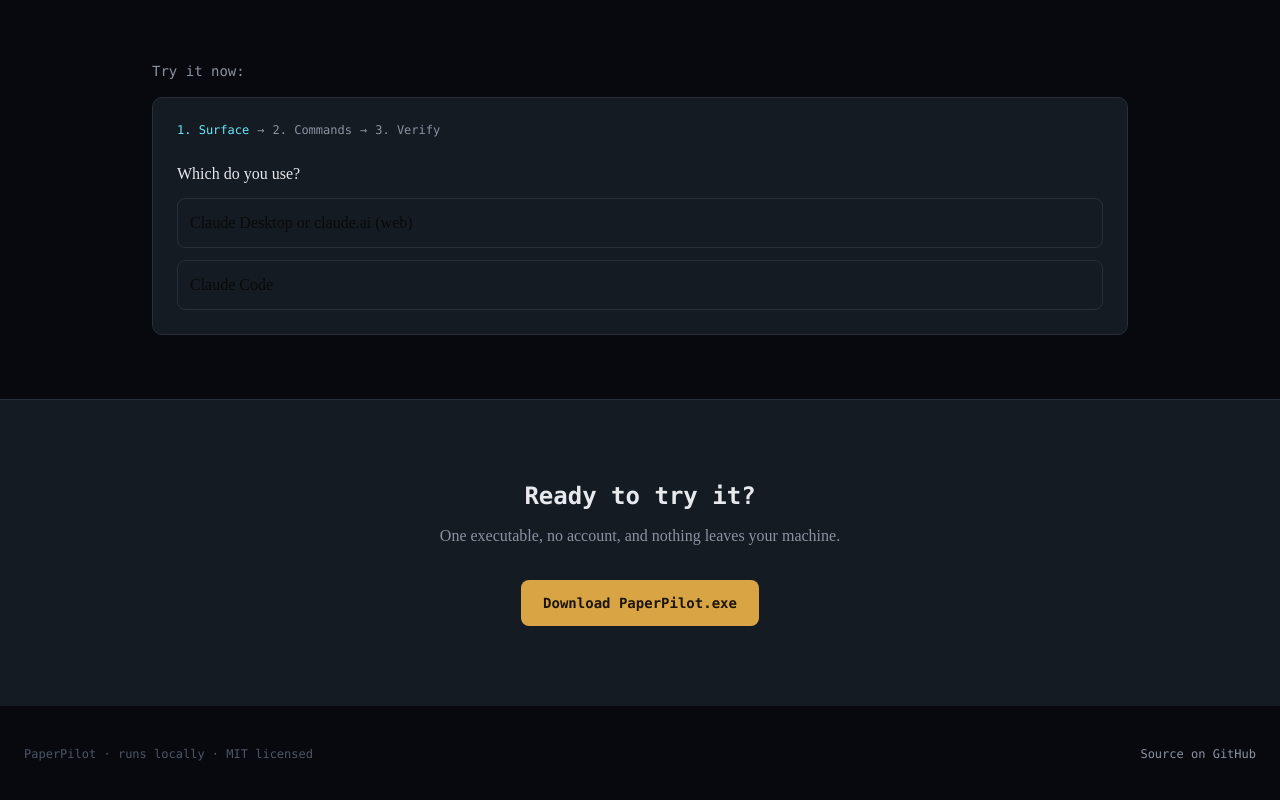
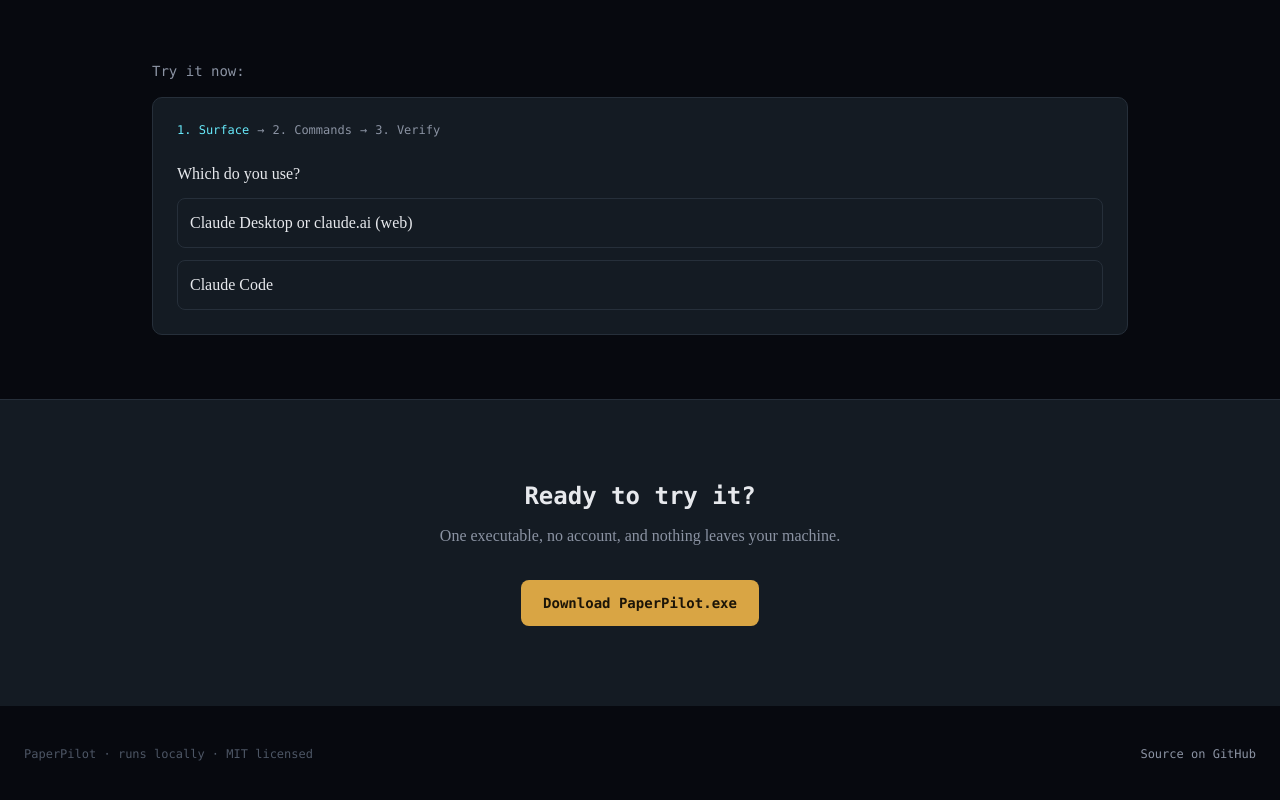
Before and after one commit to sjgod1427/PaperPilot, a Next.js app in the folder website/: page / in a window 1280 px wide. Shown: the part 1868-2668 px from the top of the page. Built offline with nearby package versions, Linux system fonts and the light colour scheme.

Commit message:
fix: setup wizard step-1 buttons had invisible text (missing text color on dark surface)

```diff
--- a/website/components/setup-wizard.tsx
+++ b/website/components/setup-wizard.tsx
@@ -25,7 +25,7 @@
         <div className="flex flex-col gap-3">
           <p className="text-pp-ink">Which do you use?</p>
           <button
-            className="rounded-md border border-pp-border p-3 text-left hover:border-pp-accent"
+            className="rounded-md border border-pp-border p-3 text-left text-pp-ink hover:border-pp-accent"
             onClick={() => {
               setSurface("desktop-web");
               setStep(2);
@@ -34,7 +34,7 @@
             Claude Desktop or claude.ai (web)
           </button>
           <button
-            className="rounded-md border border-pp-border p-3 text-left hover:border-pp-accent"
+            className="rounded-md border border-pp-border p-3 text-left text-pp-ink hover:border-pp-accent"
             onClick={() => {
               setSurface("claude-code");
               setStep(2);
```
